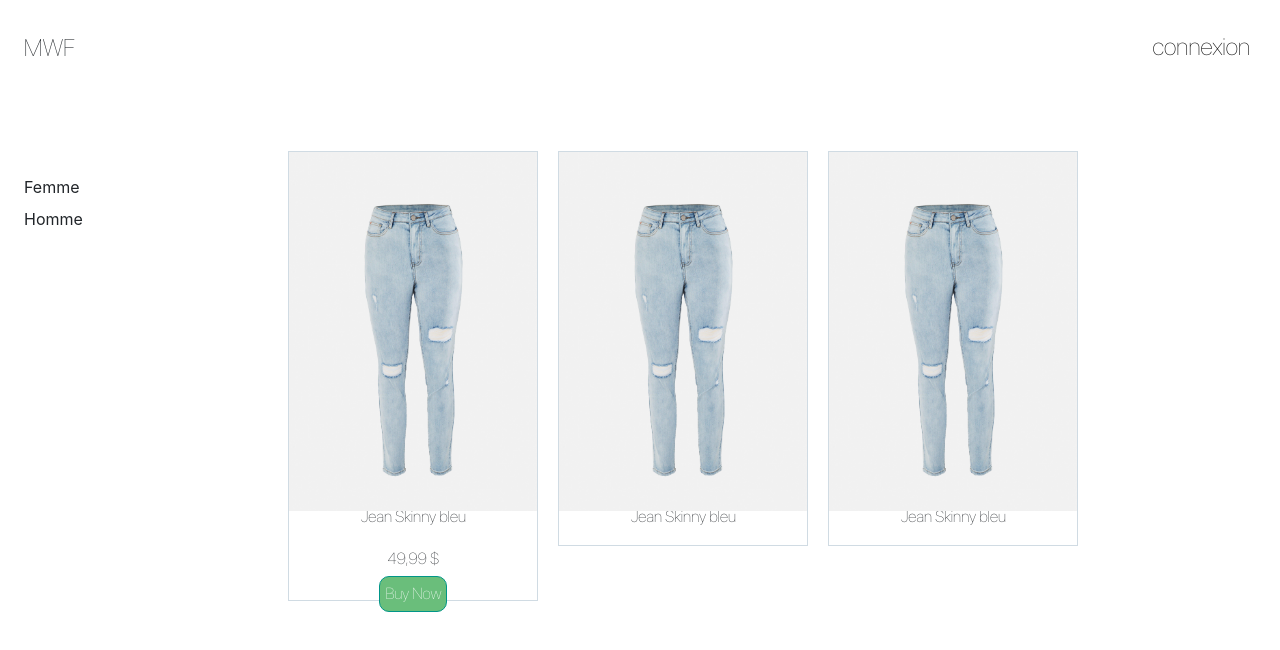
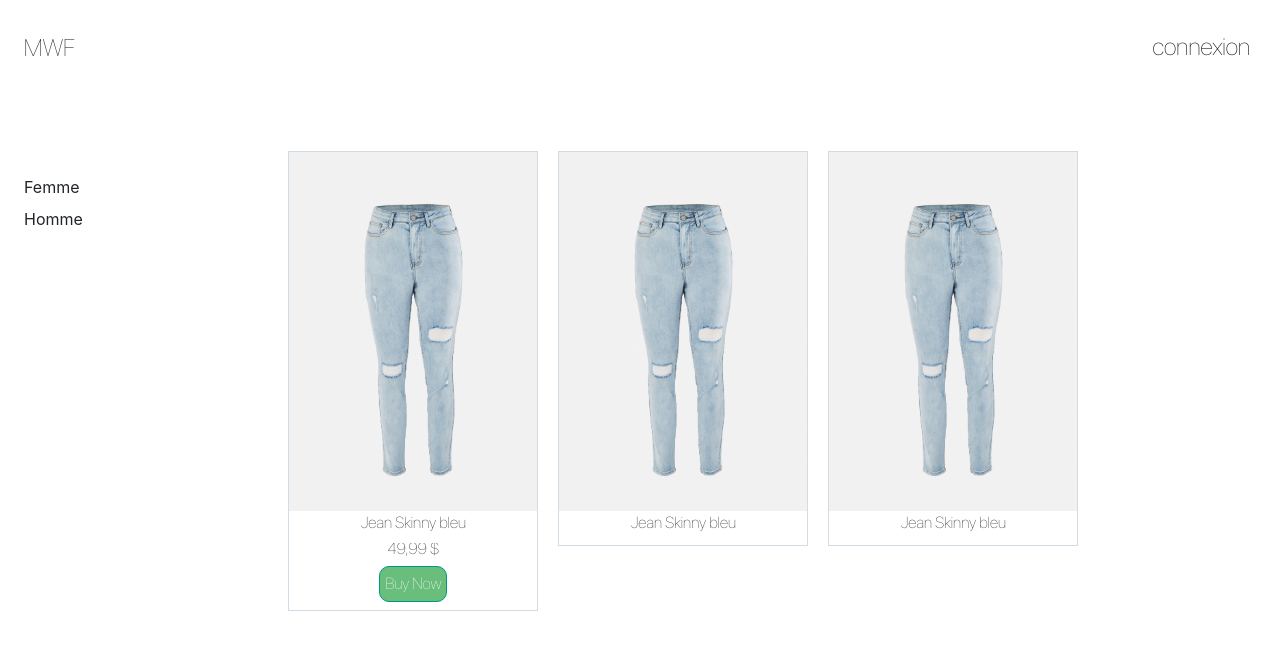
Before and after one commit to ProFrancis/E-commerce, a React (Create React App) app in the folder front-end/: page /Home in a window 1280 px wide. In both pictures the pointer is over the element 413 px from the left and 348 px from the top of the page. Shown: the top 650 px of the page. Built offline with nearby package versions, Linux system fonts and the light colour scheme.

Commit message:
fixe cards display

```diff
--- a/front-end/src/components/Layout/card/style.css
+++ b/front-end/src/components/Layout/card/style.css
@@ -25,8 +25,8 @@
   width: 100%;
   position: absolute;
   padding: 9px 0px 8px 0px;
-  -webkit-transform: translateY(339px);
-          transform: translateY(339px);
+  -webkit-transform: translateY(345px);
+          transform: translateY(345px);
   background-color: #ffff;
 }
 
@@ -55,18 +55,18 @@
 }
 
 #card:hover {
-  height: 450px;
+  height: 460px;
 }
 
 #card:hover p:nth-child(3n) {
   opacity: 1;
-  -webkit-transform: translateY(390px);
-          transform: translateY(390px);
+  -webkit-transform: translateY(380px);
+          transform: translateY(380px);
 }
 
 #card:hover button {
   opacity: 1;
-  -webkit-transform: translateY(390px);
-          transform: translateY(390px);
+  -webkit-transform: translateY(380px);
+          transform: translateY(380px);
 }
 /*# sourceMappingURL=style.css.map */
--- a/front-end/src/components/Layout/card/style.scss
+++ b/front-end/src/components/Layout/card/style.scss
@@ -25,7 +25,7 @@ $color-button-background: #6abe7b;
     width: 100%;
     position: absolute;
     padding: 9px 0px 8px 0px;
-    transform: translateY(339px);
+    transform: translateY(345px);
     background-color:$color-white;
   }
   p{
@@ -48,14 +48,14 @@ $color-button-background: #6abe7b;
     background-color: $color-button-background;
   }
   &:hover{
-    height: 450px;
+    height: 460px;
     p:nth-child(3n){
       opacity: 1;
-      transform: translateY(390px);
+      transform: translateY(380px);
     }
     button{
       opacity: 1;
-      transform: translateY(390px);
+      transform: translateY(380px);
     }
   }
 }
--- a/front-end/src/components/pageCreateProducts/style.css
+++ b/front-end/src/components/pageCreateProducts/style.css
@@ -17,19 +17,19 @@
   border-bottom: 2px solid #ffffff;
 }
 
-#bodyCreateProducts ::-webkit-input-placeholder, #bodyCreateProducts select option:first-child, #bodyCreateProducts button, #bodyCreateProducts .inputfile + label {
+#bodyCreateProducts ::-webkit-input-placeholder, #bodyCreateProducts button, #bodyCreateProducts .inputfile + label {
   color: #fff;
 }
 
-#bodyCreateProducts :-ms-input-placeholder, #bodyCreateProducts select option:first-child, #bodyCreateProducts button, #bodyCreateProducts .inputfile + label {
+#bodyCreateProducts :-ms-input-placeholder, #bodyCreateProducts button, #bodyCreateProducts .inputfile + label {
   color: #fff;
 }
 
-#bodyCreateProducts ::-ms-input-placeholder, #bodyCreateProducts select option:first-child, #bodyCreateProducts button, #bodyCreateProducts .inputfile + label {
+#bodyCreateProducts ::-ms-input-placeholder, #bodyCreateProducts button, #bodyCreateProducts .inputfile + label {
   color: #fff;
 }
 
-#bodyCreateProducts ::placeholder, #bodyCreateProducts select option:first-child, #bodyCreateProducts button, #bodyCreateProducts .inputfile + label {
+#bodyCreateProducts ::placeholder, #bodyCreateProducts button, #bodyCreateProducts .inputfile + label {
   color: #fff;
 }
 
```
Also changed, not shown: 1 other file (tests, documents, lock files or other folders).
